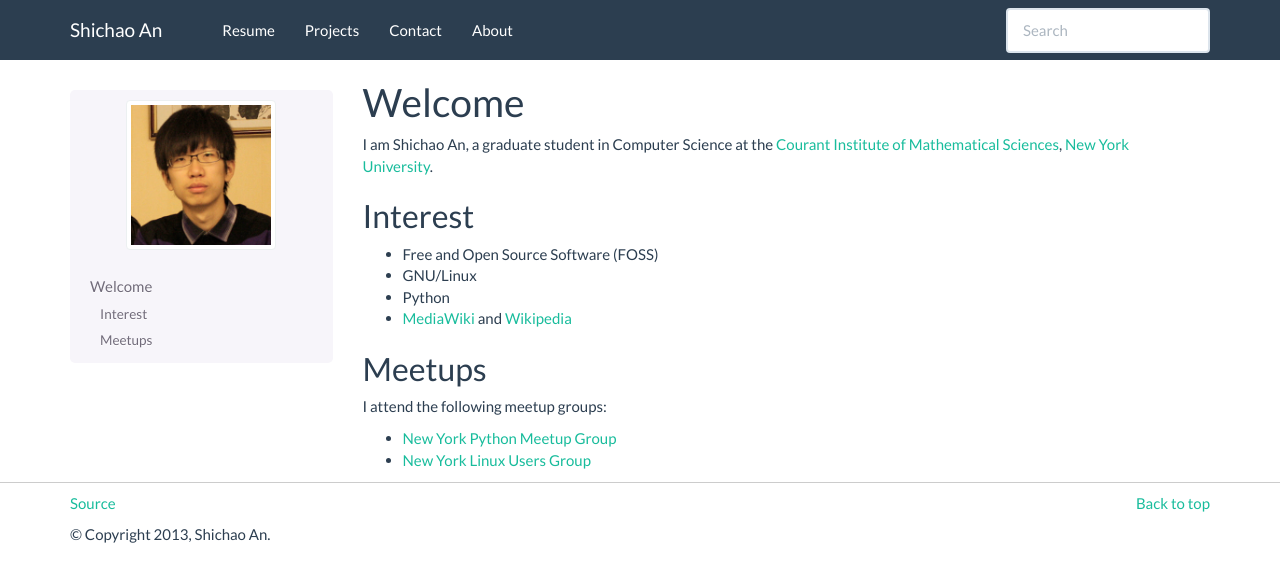
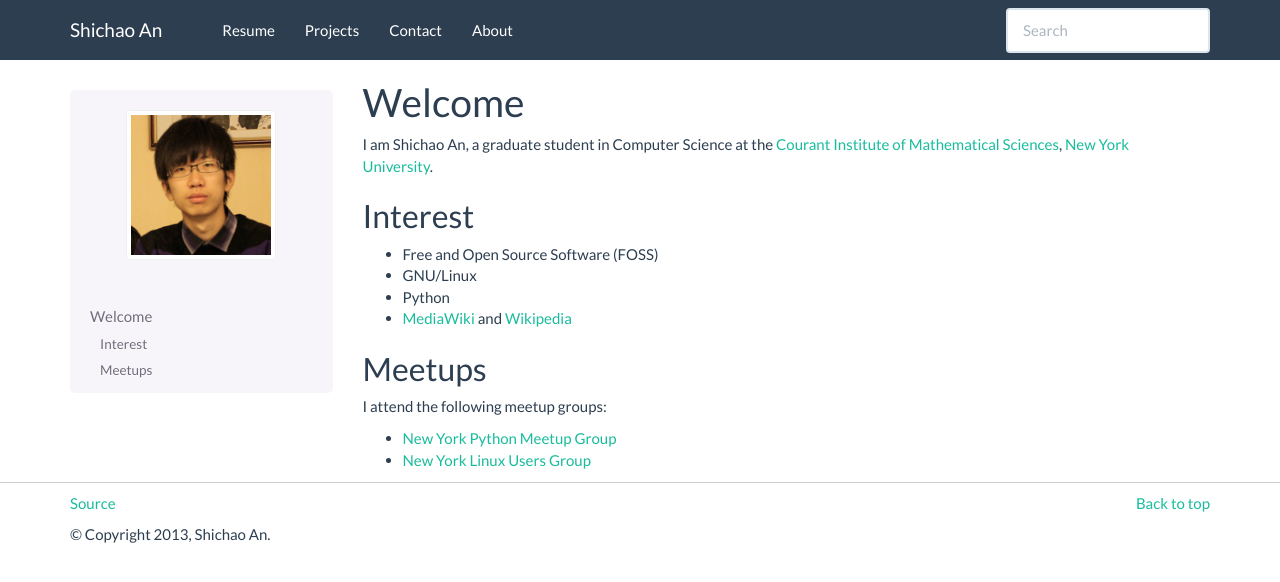
Before and after one commit to NulledExceptions/shichao, a Sphinx documentation site: the page built from source/index.rst, in a window 1280 px wide. Shown: the top 582 px of the page. Built offline with Sphinx 7.4.7, drawn with Linux system fonts in a browser that asks for light colours.

Commit message:
Fix photo div margin

```diff
--- a/source/_templates/photo.html
+++ b/source/_templates/photo.html
@@ -1,4 +1,4 @@
-<div class="row text-center">
+<div class="row text-center" style="margin-top: 10px; margin-bottom: 20px">
 <a href="#" class="thumbnail center-block" style="max-width: 150px">
   <img src="_static/shichao_an_150.jpg">
 </a>
```
